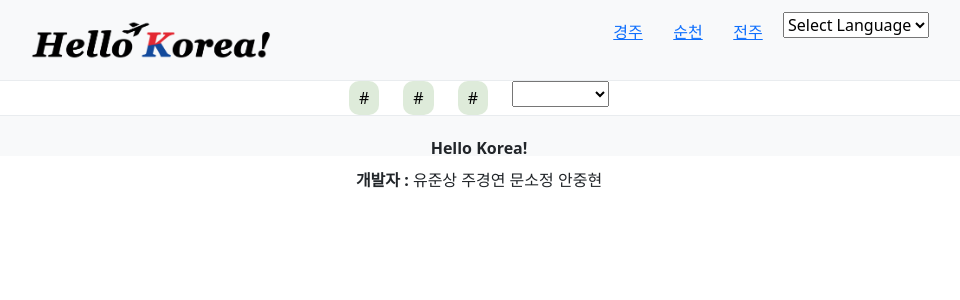
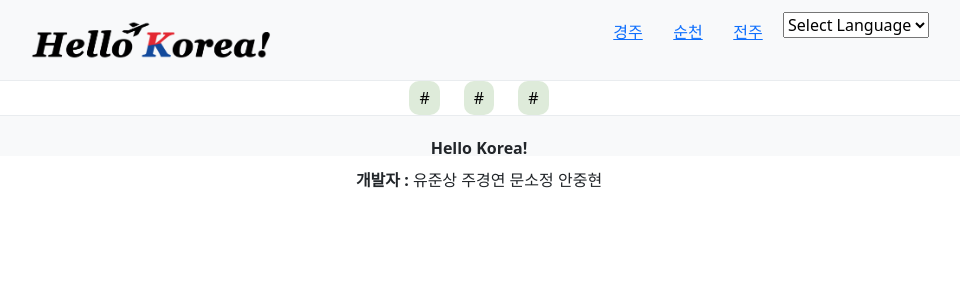
Before and after one commit to Devcourse-Hello-Korea/Hello-Korea, a Django app: template GyeongJu/templates/GyeongJu/tradition/index.html in a window 1280 px wide. Shown: the top 300 px of the page, without its empty margins (161-1121 px from the left). Run offline with Django 5.2, Linux system fonts and the light colour scheme; the template is opened without the code that fills it, so the values that code supplies are empty.

Commit message:
remove: "체험 탭 수정"
체험 탭 내의 언어 설정을 지웠습니다

```diff
--- a/GyeongJu/templates/GyeongJu/tradition/index.html
+++ b/GyeongJu/templates/GyeongJu/tradition/index.html
@@ -134,17 +134,6 @@
                 style="display: inline-block; background-color: #DEEBDA; padding: 5px 10px; color:#000000; text-decoration: none; border: none; border-radius: 10px;">
                 # {{form_text.lodgeTradition}}</a>
             </div>
-            <div class="col-auto">
-                <form action="" method="post" id="select_language">
-                    {% csrf_token %}
-                    <select name="select_language" id="language" onchange="this.form.submit()">
-                        <option value="" disabled>Language</option>
-                        {% for item in language %}
-                        <option value="{{ item.lang }}" id="{{ item.lang }}" {% if item.selected %} selected {% endif %}>{{ item.lang }}</option>
-                        {% endfor %}
-                    </select>
-                </form>
-            </div>
         </div>
     </nav>
 
```
